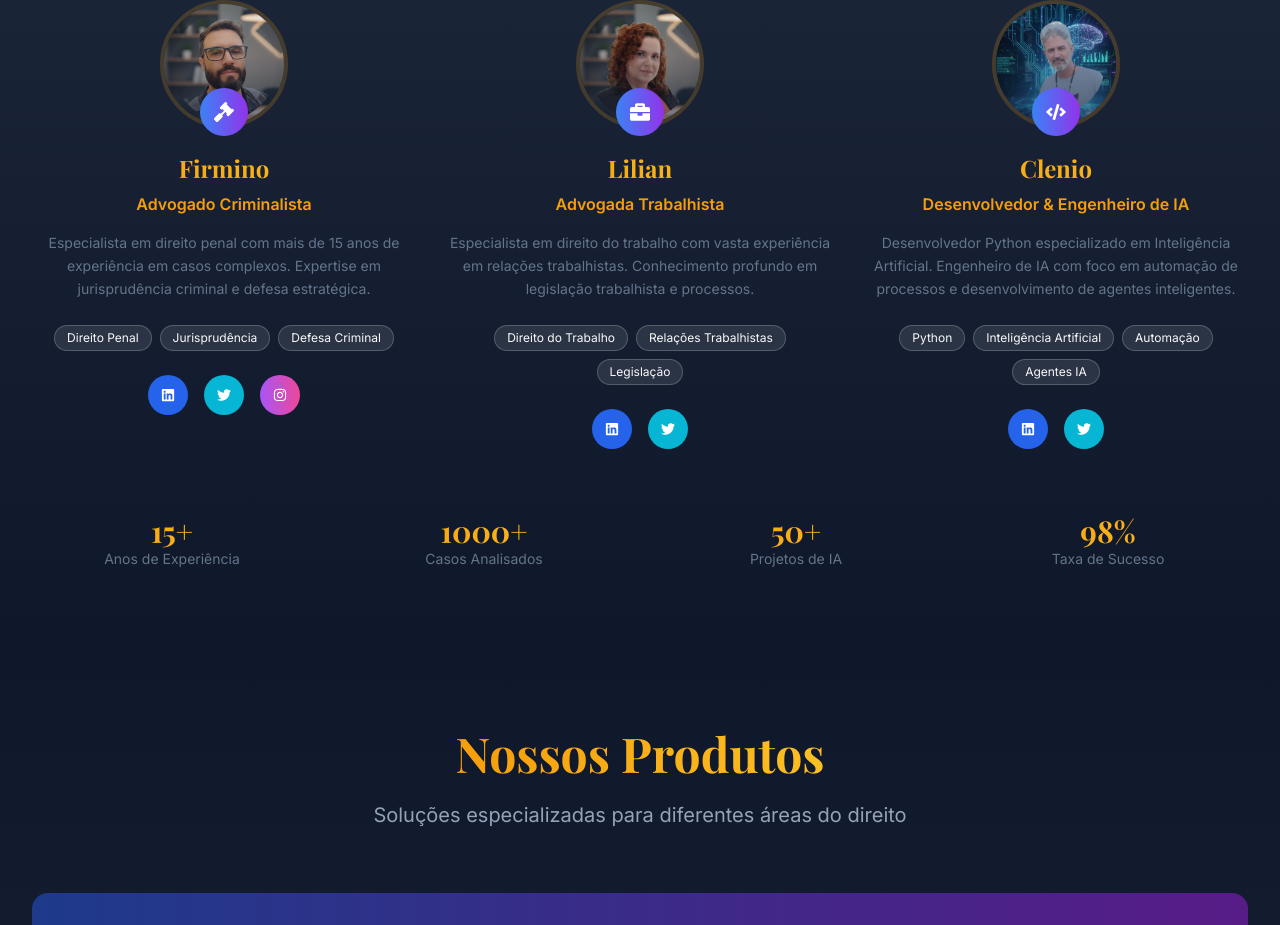
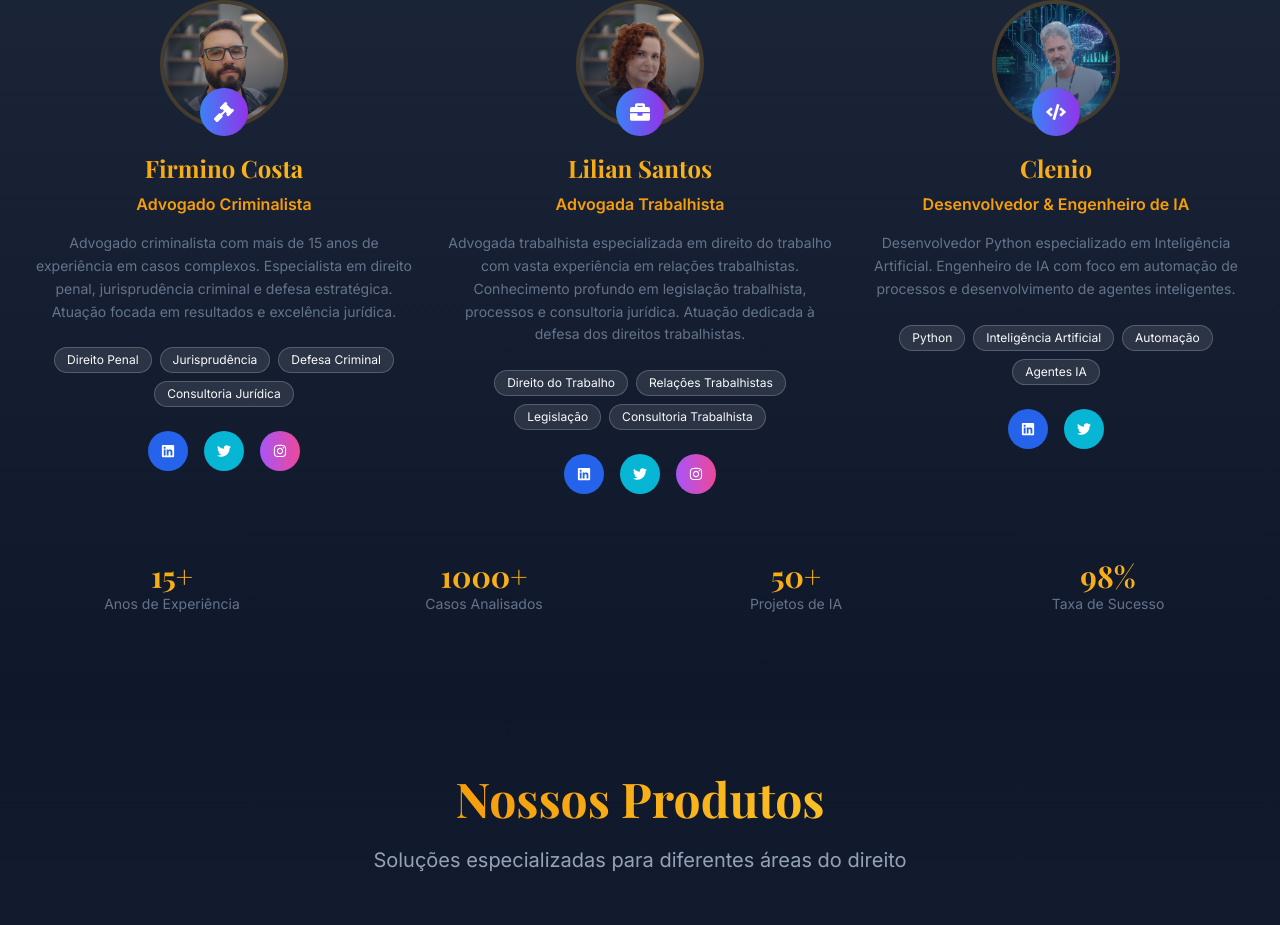
Before and after one commit to clenio77/genesys, a Next.js app: page / in a window 1280 px wide. Shown: the part 4833-5758 px from the top of the page. Built offline with nearby package versions, Linux system fonts and the light colour scheme; no server answers; a web font is replaced by a local one.

Commit message:
feat: atualiza perfil da Lilian com link do Instagram e informações completas

```diff
--- a/src/app/sobre/page.tsx
+++ b/src/app/sobre/page.tsx
@@ -19,17 +19,18 @@ export default function SobrePage() {
     },
     {
       nome: 'Lilian Santos',
-      cargo: 'CTO',
+      cargo: 'Advogada Trabalhista',
       foto: '/images/lilian1.png',
-      bio: 'Engenheira de Software especializada em Machine Learning',
+      bio: 'Advogada trabalhista especializada em direito do trabalho com vasta experiência em relações trabalhistas. Conhecimento profundo em legislação trabalhista, processos e consultoria jurídica. Atuação dedicada à defesa dos direitos trabalhistas.',
       linkedin: '#',
-      github: '#'
+      github: '#',
+      instagram: 'https://www.instagram.com/adv.liliantrabalhista?igsh=ZmE3aG8ycHNubDgw'
     },
     {
       nome: 'Firmino Costa',
-      cargo: 'Head of Legal Tech',
+      cargo: 'Advogado Criminalista',
       foto: '/images/firmino1.png',
-      bio: 'Advogado e especialista em transformação digital jurídica',
+      bio: 'Advogado criminalista com mais de 15 anos de experiência em casos complexos. Especialista em direito penal, jurisprudência criminal e defesa estratégica. Atuação focada em resultados e excelência jurídica.',
       linkedin: '#',
       github: '#',
       instagram: 'https://www.instagram.com/firmino.adv?igsh=M2N3cGkxdGtoOWgw'
--- a/src/components/TeamSection.tsx
+++ b/src/components/TeamSection.tsx
@@ -6,28 +6,37 @@ import { FaGavel, FaBriefcase, FaCode, FaLinkedin, FaTwitter, FaInstagram } from
 export default function TeamSection() {
   const teamMembers = [
     {
-      name: 'Firmino',
+      name: 'Firmino Costa',
       role: 'Advogado Criminalista',
-      description: 'Especialista em direito penal com mais de 15 anos de experiência em casos complexos. Expertise em jurisprudência criminal e defesa estratégica.',
+      description: 'Advogado criminalista com mais de 15 anos de experiência em casos complexos. Especialista em direito penal, jurisprudência criminal e defesa estratégica. Atuação focada em resultados e excelência jurídica.',
       image: '/images/firmino1.png',
       icon: FaGavel,
-      tags: ['Direito Penal', 'Jurisprudência', 'Defesa Criminal'],
+      tags: ['Direito Penal', 'Jurisprudência', 'Defesa Criminal', 'Consultoria Jurídica'],
       social: {
         linkedin: '#',
         twitter: '#',
         instagram: 'https://www.instagram.com/firmino.adv?igsh=M2N3cGkxdGtoOWgw'
+      },
+      stats: {
+        label: 'Anos de Experiência',
+        value: '15+'
       }
     },
     {
-      name: 'Lilian',
+      name: 'Lilian Santos',
       role: 'Advogada Trabalhista',
-      description: 'Especialista em direito do trabalho com vasta experiência em relações trabalhistas. Conhecimento profundo em legislação trabalhista e processos.',
+      description: 'Advogada trabalhista especializada em direito do trabalho com vasta experiência em relações trabalhistas. Conhecimento profundo em legislação trabalhista, processos e consultoria jurídica. Atuação dedicada à defesa dos direitos trabalhistas.',
       image: '/images/lilian1.png',
       icon: FaBriefcase,
-      tags: ['Direito do Trabalho', 'Relações Trabalhistas', 'Legislação'],
+      tags: ['Direito do Trabalho', 'Relações Trabalhistas', 'Legislação', 'Consultoria Trabalhista'],
       social: {
         linkedin: '#',
-        twitter: '#'
+        twitter: '#',
+        instagram: 'https://www.instagram.com/adv.liliantrabalhista?igsh=ZmE3aG8ycHNubDgw'
+      },
+      stats: {
+        label: 'Casos Analisados',
+        value: '1000+'
       }
     },
     {
```
